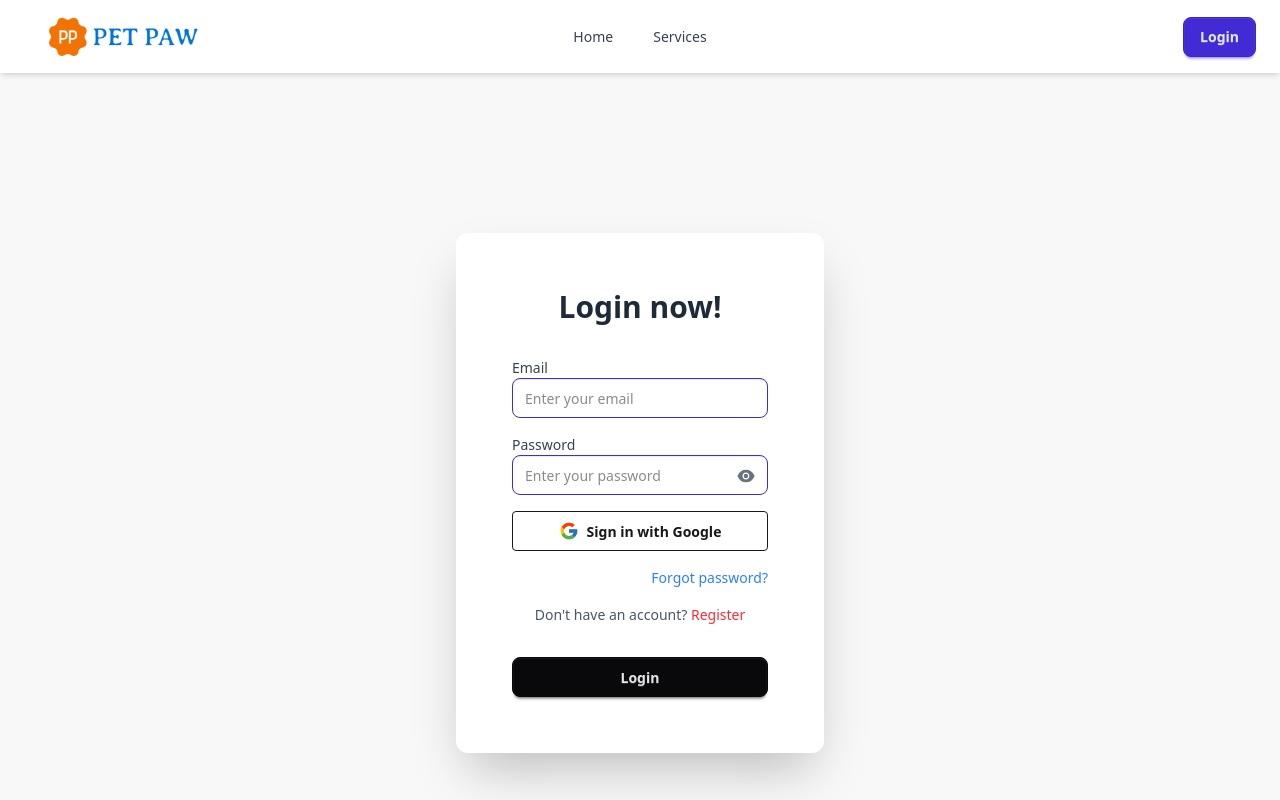
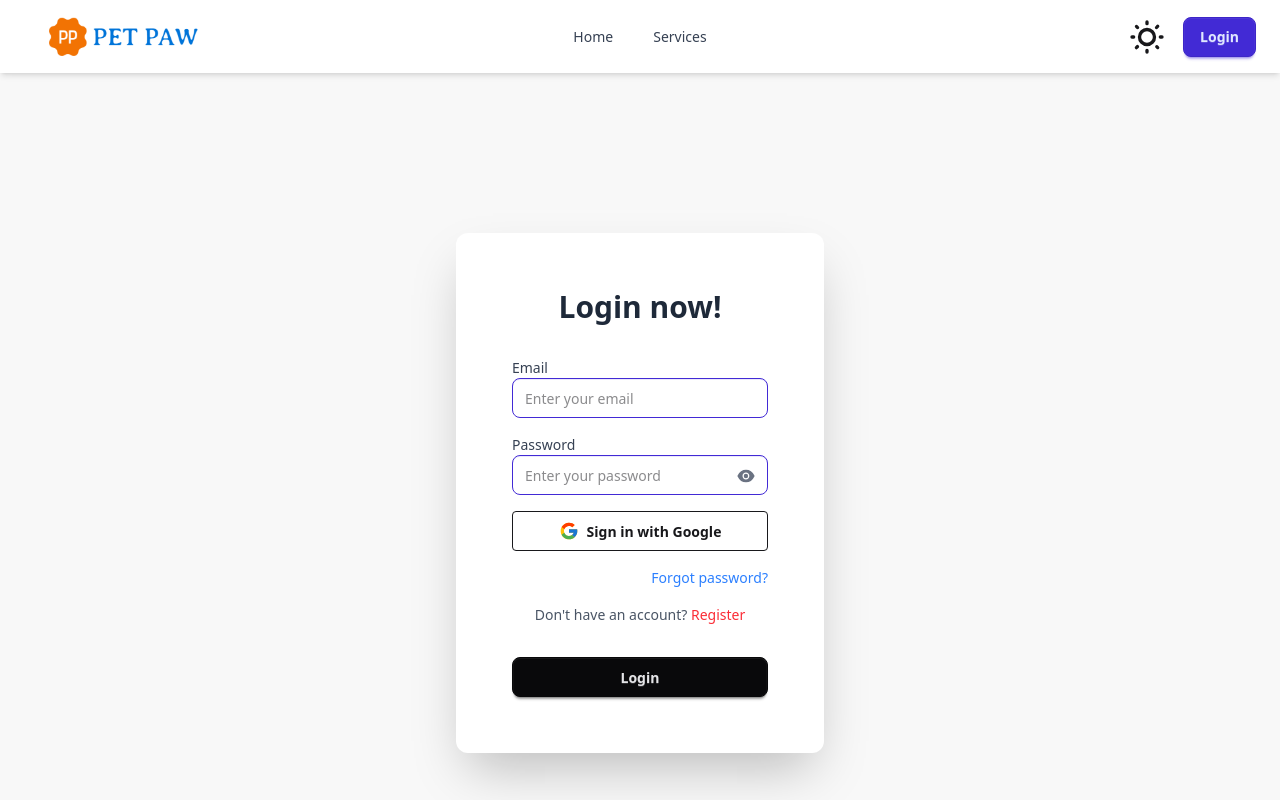
Before and after one commit to ovi1173/pet_mart_client_side, a React (Vite) app: page /login in a window 1280 px wide. Shown: the top 800 px of the page. Built offline with nearby package versions, Linux system fonts and the light colour scheme; no server answers.

Commit message:
dark theme added

```diff
--- a/src/components/Navbar.jsx
+++ b/src/components/Navbar.jsx
@@ -1,4 +1,4 @@
-import React, { useContext } from 'react';
+import React, { useContext, useEffect, useState } from 'react';
 import logo from '../assets/logo.png';
 import { NavLink } from 'react-router';
 import { AuthContext } from '../Provider/AuthProvider';
@@ -7,10 +7,17 @@
 
 const Navbar = () => {
     const { user } = useContext(AuthContext);
-
+    const [isChecked, setIsChecked] = useState(false)
     const handleSignOut = () => {
         signOut(auth);
     };
+    const handleTheme = () => {
+        setIsChecked(prev => !prev);
+    }
+    useEffect(() => {
+        const theme = isChecked ? "dark" : "light";
+        document.documentElement.setAttribute('data-theme', theme);
+    }, [isChecked])
 
     const activeClass = ({ isActive }) =>
         isActive
@@ -67,6 +74,28 @@
             </div>
 
             <div className="navbar-end flex items-center space-x-4">
+                <label className="swap swap-rotate">
+                    {/* this hidden checkbox controls the state */}
+                    <input type="checkbox" className="theme-controller" onClick={handleTheme} value="synthwave" />
+
+                    {/* sun icon */}
+                    <svg
+                        className="swap-off h-10 w-10 fill-current"
+                        xmlns="http://www.w3.org/2000/svg"
+                        viewBox="0 0 24 24">
+                        <path
+                            d="M5.64,17l-.71.71a1,1,0,0,0,0,1.41,1,1,0,0,0,1.41,0l.71-.71A1,1,0,0,0,5.64,17ZM5,12a1,1,0,0,0-1-1H3a1,1,0,0,0,0,2H4A1,1,0,0,0,5,12Zm7-7a1,1,0,0,0,1-1V3a1,1,0,0,0-2,0V4A1,1,0,0,0,12,5ZM5.64,7.05a1,1,0,0,0,.7.29,1,1,0,0,0,.71-.29,1,1,0,0,0,0-1.41l-.71-.71A1,1,0,0,0,4.93,6.34Zm12,.29a1,1,0,0,0,.7-.29l.71-.71a1,1,0,1,0-1.41-1.41L17,5.64a1,1,0,0,0,0,1.41A1,1,0,0,0,17.66,7.34ZM21,11H20a1,1,0,0,0,0,2h1a1,1,0,0,0,0-2Zm-9,8a1,1,0,0,0-1,1v1a1,1,0,0,0,2,0V20A1,1,0,0,0,12,19ZM18.36,17A1,1,0,0,0,17,18.36l.71.71a1,1,0,0,0,1.41,0,1,1,0,0,0,0-1.41ZM12,6.5A5.5,5.5,0,1,0,17.5,12,5.51,5.51,0,0,0,12,6.5Zm0,9A3.5,3.5,0,1,1,15.5,12,3.5,3.5,0,0,1,12,15.5Z" />
+                    </svg>
+
+                    {/* moon icon */}
+                    <svg
+                        className="swap-on h-10 w-10 fill-current"
+                        xmlns="http://www.w3.org/2000/svg"
+                        viewBox="0 0 24 24">
+                        <path
+                            d="M21.64,13a1,1,0,0,0-1.05-.14,8.05,8.05,0,0,1-3.37.73A8.15,8.15,0,0,1,9.08,5.49a8.59,8.59,0,0,1,.25-2A1,1,0,0,0,8,2.36,10.14,10.14,0,1,0,22,14.05,1,1,0,0,0,21.64,13Zm-9.5,6.69A8.14,8.14,0,0,1,7.08,5.22v.27A10.15,10.15,0,0,0,17.22,15.63a9.79,9.79,0,0,0,2.1-.22A8.11,8.11,0,0,1,12.14,19.73Z" />
+                    </svg>
+                </label>
                 {user ? (
                     <>
                         <button onClick={handleSignOut} className="btn btn-outline btn-primary rounded-lg hover:bg-primary hover:text-white transition" >
```
